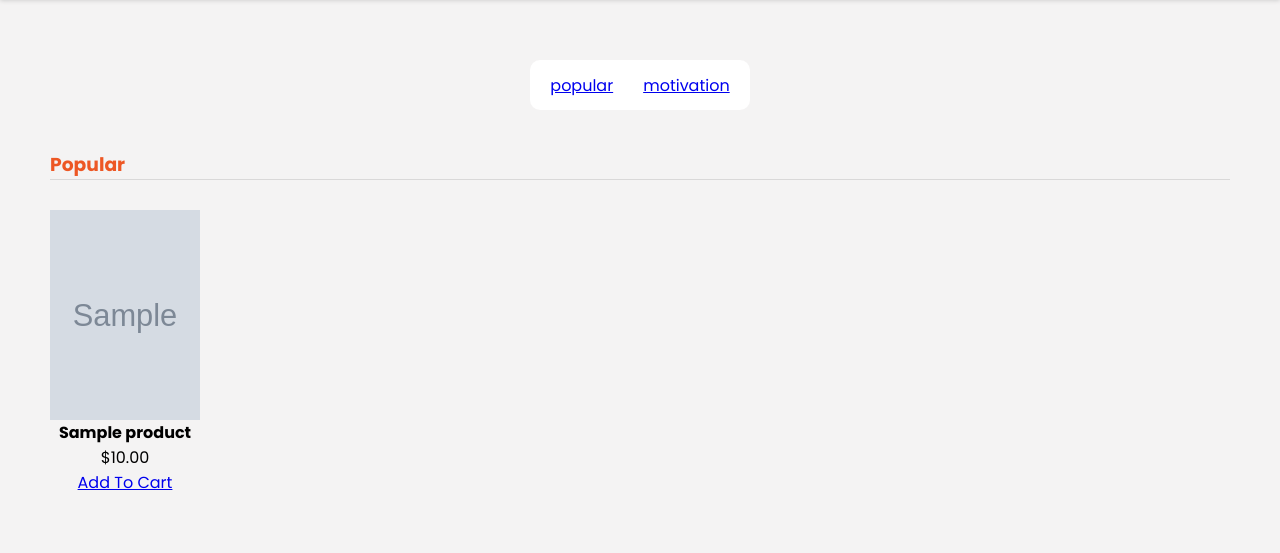
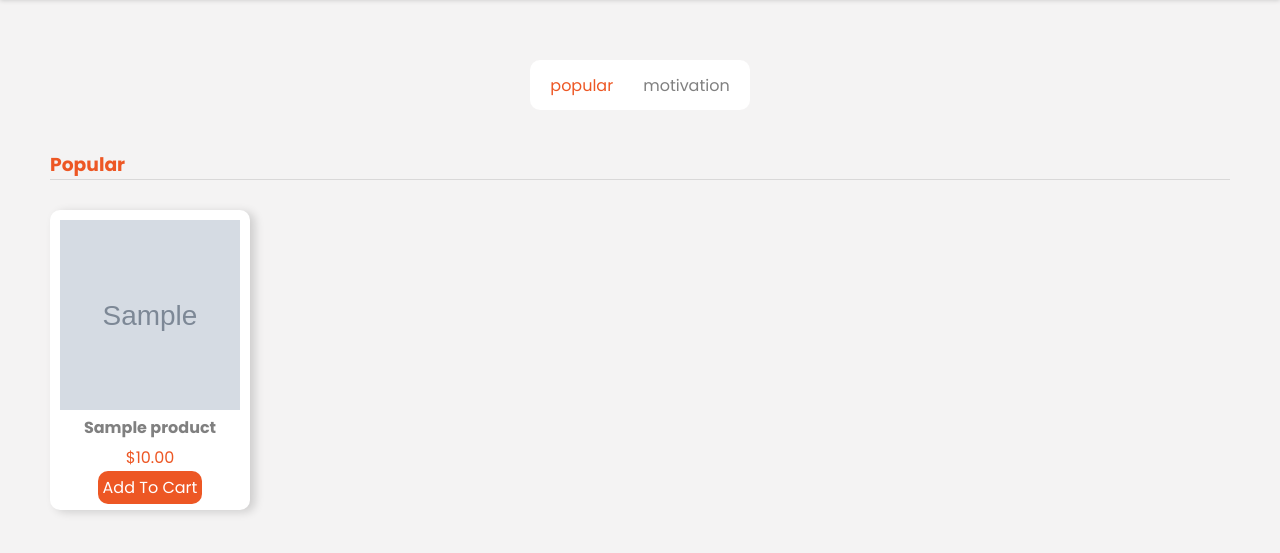
Before and after one commit to E8-Web-Application/book-store-project, a PHP site: page /book-store-project/pages/category.php?search=popular in a window 1280 px wide. Shown: the part 70-623 px from the top of the page. Run offline with PHP 8.4, Linux system fonts and the light colour scheme; data comes from the database, SQL or seed files in the repository; tables that the repository leaves empty hold one stand-in row (values such as "Sample post"); grey boxes marked "Sample" are stand-in pictures; some libraries are stand-ins or nearby versions; some web fonts are replaced.

Commit message:
update book cart

```diff
--- a/css/style.css
+++ b/css/style.css
@@ -214,16 +214,34 @@ body {
 }
 
 .book-card {
-    width: 150px;
+    width: 200px;
     height: 300px;
     text-align: center;
+    background-color: white;
+    padding: 10px;
+    border-radius: 10px;
+    box-shadow: 5px 2px 10px rgba(0, 0, 0, 0.158) ;
+    display: flex;
+    flex-direction: column;
+    gap: 5px;
 }
-
+.book-name{
+    color: gray;
+}
+.book-card .book-price{
+    color: #ed5724;
+}
 .book-cover {
     width: 100%;
     height: 70%;
 }
-
+.book-add-cart a{
+    background-color: #ed5724;
+    padding: 5px;
+    text-decoration: none;
+    color: white;
+    border-radius: 10px;
+}
 .book-cover img {
     width: 100%;
     height: 100%;
@@ -455,6 +473,13 @@ body {
     padding: 20px;
     gap: 30px;
 }
+.category-navigation > a{
+    text-decoration: none;
+    color: gray;
+}
+.category-navigation > a:hover{
+   color: #ed5724;
+}
 .category-pagination{
     width: 100%;
     height: 50px;
--- a/pages/category.php
+++ b/pages/category.php
@@ -7,12 +7,23 @@
   <div class="category-navigation">
     <?php
     $c_name = $_GET['search'];
+    $color='gray';
+
     $sql = "SELECT * FROM category";
     $result = mysqli_query($conn, $sql);
     if (mysqli_num_rows($result) > 0) {
       while ($row = mysqli_fetch_assoc($result)) {
+        if($c_name==$row['category_name']){
+          global $color;
+          $color="#ed5724";
+        }
+        else{
+          global $color;
+          $color="gray";
+        }
+
     ?>
-        <a href="./category.php?search=<?php echo $row['category_name']; ?>"><?php echo $row['category_name']; ?></a>
+        <a style="color: <?php echo $color;  ?>" href="./category.php?search=<?php echo $row['category_name']; ?>"><?php echo $row['category_name']; ?></a>
     <?php
       }
     }
```
Also changed, not shown: admin/pages/delete.php (+11 -7 lines).
